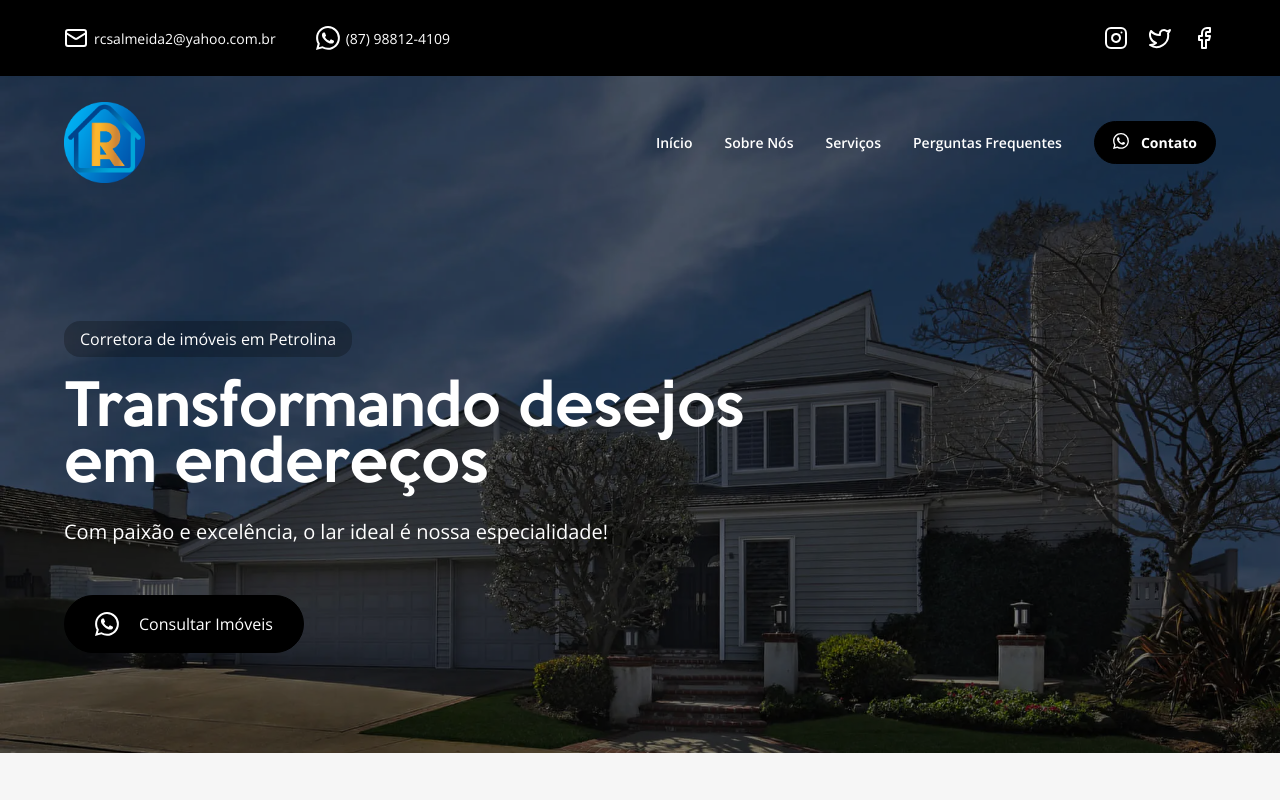
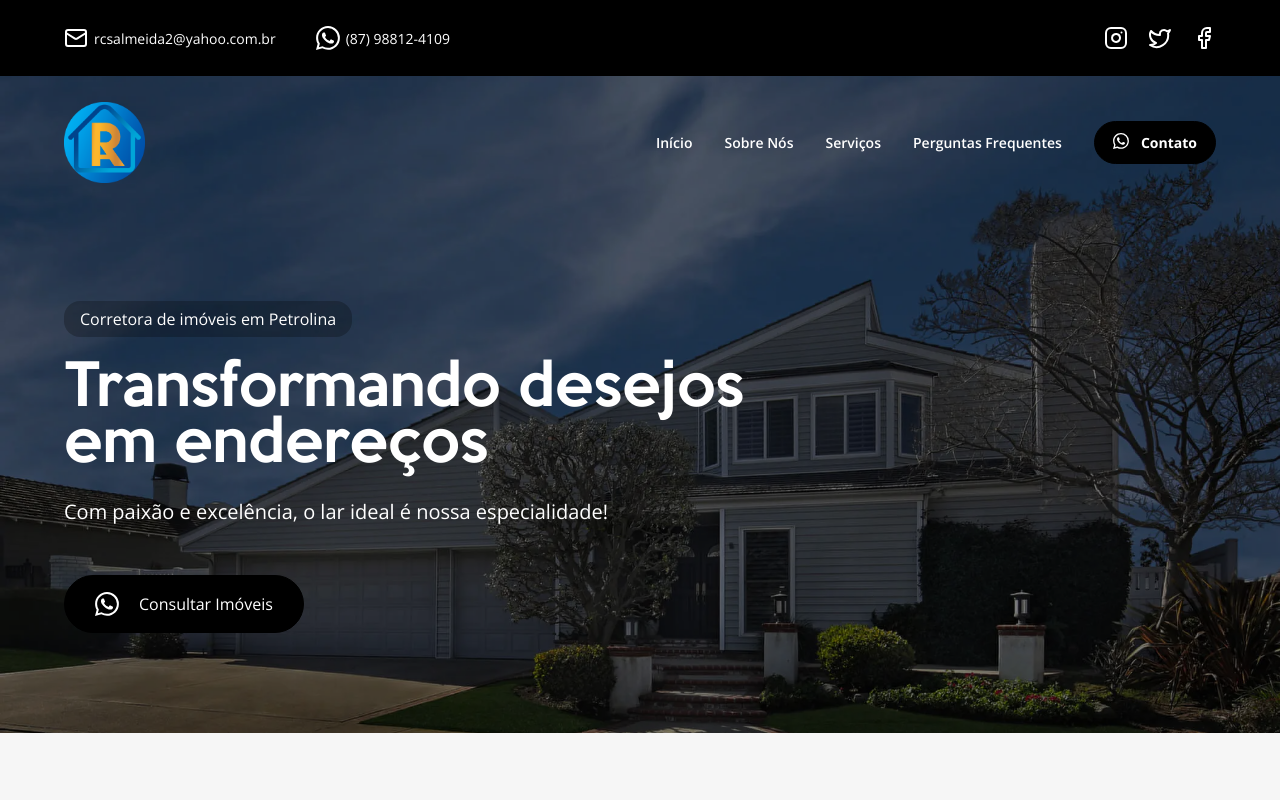
Before and after one commit to EdisonMatos/Landpage-Rita-Almeida, a React (Vite) app: page / in a window 1280 px wide. Shown: the top 800 px of the page. Built offline with nearby package versions, Linux system fonts and the light colour scheme.

Commit message:
feat: Correção de padding na hero

```diff
--- a/src/components/sections/HeroSection.jsx
+++ b/src/components/sections/HeroSection.jsx
@@ -14,7 +14,7 @@ export default function HeroSection() {
       >
         <div className="bg-black bg-opacity-50 flex flex-col items-center">
           <div className="flex h-[120px] phone2:h-[120px] tablet1:h-[145px] desktop3:h-[145px]" />
-          <div className="flex flex-col w-[90%] max-w-[1215px] items-start py-[60px] desktop1:py-[100px]">
+          <div className="flex flex-col w-[90%] max-w-[1215px] items-start pb-[80px] pt-[50px] desktop1:pb-[100px] desktop1:pt-[80px]">
             <div className=" desktop1:w-[700px] flex flex-col text-white">
               <MotionDivLeftToRight>
                 <div className="text-center desktop1:text-left w-auto font-secondFont phone1:text-paragraph4">
```
